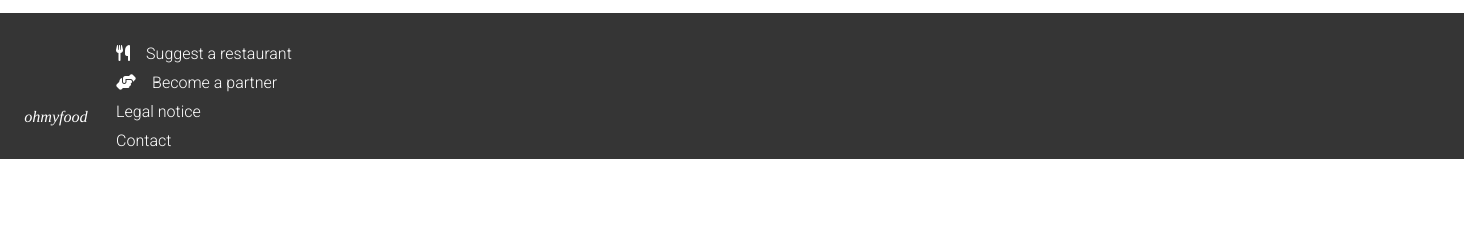
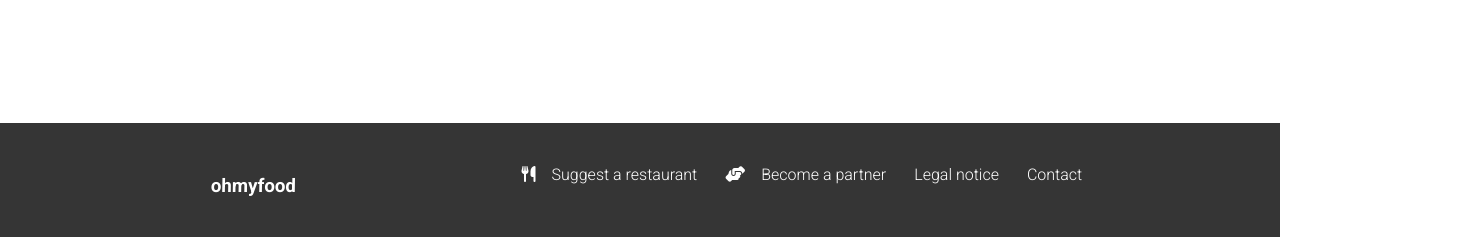
Before and after one commit to HSheikhcodes/OMF---, a website: page index.html in a window 1280 px wide. Shown: the part 1194-1431 px from the top of the page, 1464 px wide, since content can reach past the window. Before the commit the page ends 1369 px from the top, so only its background shows below. Drawn offline with Linux system fonts and the light colour scheme; a web font is replaced by a local one.

Commit message:
main webpage

```diff
--- a/CSS/restaurant.css
+++ b/CSS/restaurant.css
@@ -141,7 +141,7 @@ margin-bottom: 17px;
   position: absolute;
   top: 0px;
   right: 0px;
-  padding: 15px;
+  padding: 6px;
 }
 
 /** transitions*/
--- a/CSS/style.css
+++ b/CSS/style.css
@@ -330,11 +330,6 @@ h1 {
     flex-direction: row;
 
   }
-  restaurant-card {
-    display: flex;
-    flex-direction: row;
-    display: flex;
-  }
 
 
   .restaurant-cards-container {
@@ -344,16 +339,6 @@ h1 {
     flex-wrap: wrap;
     width: 50%;
     gap: 25px;
-  }
-
-  .footer,
-  .footer-link {
-    padding: 16px 12px;
-    flex-direction: row;
-    Width:1440px;
-    height:114px;
-    padding: 30px, 25px, 30px, 25px;
-    gap: 16px;
   }
 }
 
@@ -389,12 +374,34 @@ restaurant-card {
   width: 50%;
   gap: 25px;
 }
+}
+@media only screen and (min-width: 992px) {
 
+  .footer, .footer-title, .footer-link {
 
-.footer, .footer-link {
-  flex-direction:row;
-}
-}
+    flex-direction:row;
+    justify-content: space-evenly;
+  }
+  }
+
+  @media only screen and (min-width: 1200px) {
+   .footer {
+    flex-direction:row;
+    justify-content: space-evenly;
+    display: flex;
+    margin-top: 110px;
+    gap: 28px;
+    height: 114px;
+     }
+     .footer, .footer-link {
+    flex-direction:row;
+    justify-content: space-evenly;
+    display: flex;
+    gap: 28px;
+    height: 114px;
+    align-items: center;
+     }
+    }
 
    /*************************************Keyframes**********************************************/
 
--- a/index.html
+++ b/index.html
@@ -15,6 +15,7 @@
     <link rel="scss" href="./SCSS/style.scss">
     <link rel="scss" href="./SCSS/_variables.scss">
     <link rel="scss" href="./SCSS/All.scss">
+    <link rel="css" href="./CSS/header-footer.css"
     <!----------Fonts----------->
     <link rel="preconnect" href="https://fonts.googleapis.com">
     <link rel="preconnect" href="https://fonts.gstatic.com" crossorigin>
@@ -143,10 +144,9 @@
         </article>
     </div>
     </section>
-
  <!-- Footer -->
  <footer class="footer">
-        <h3 class="footer-title">ohmyfood</h3>
+    <div class="footer-title"> <h3>ohmyfood</h3></div>
     <div class="footer-link">
         <a href="#"><i class="fa-solid fa-utensils"></i> Suggest a restaurant </a>
         <a href="#"><i class="fa-solid fa-handshake-angle"></i> Become a partner</a>
```
Also changed, not shown: elderflower-index.html (+1 -1 lines). Lines whose indentation alone changed are shown as unchanged.
